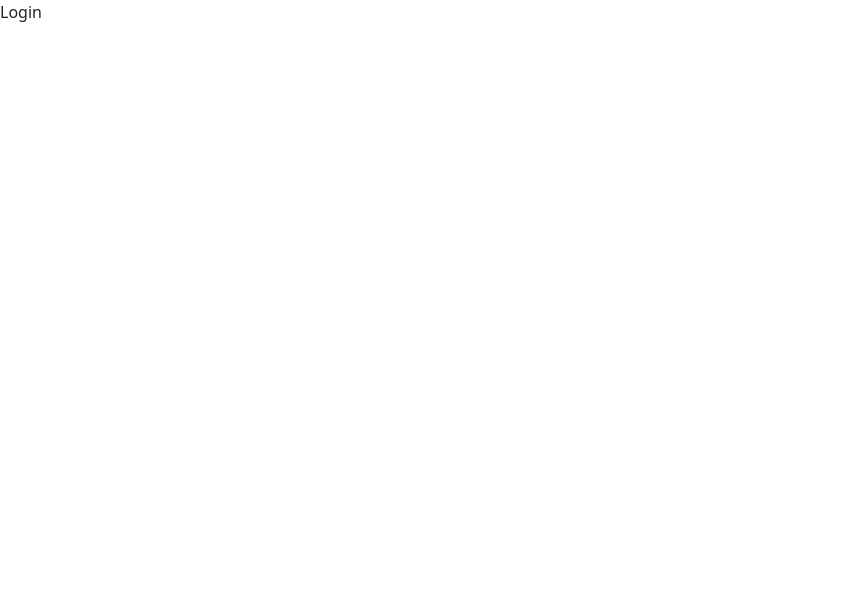
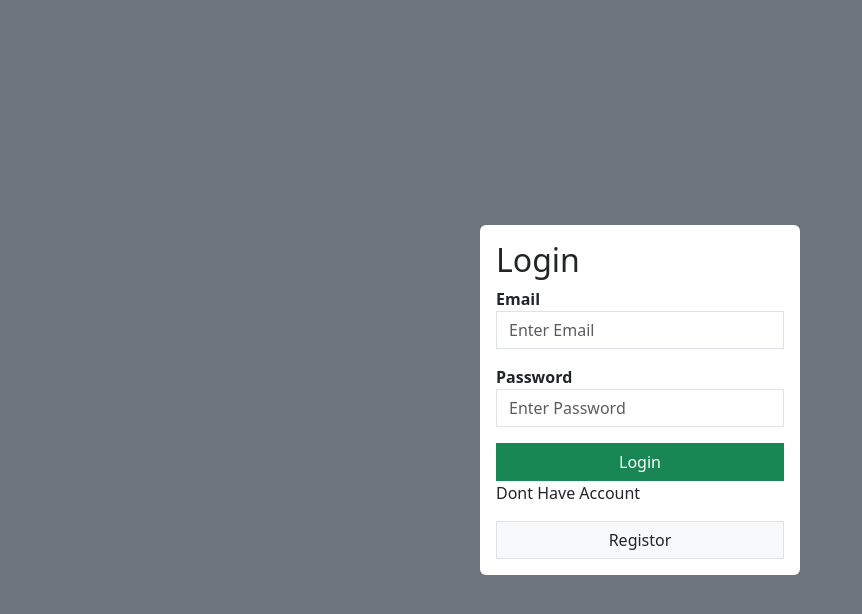
Before and after one commit to Dcoder-Nikhil/loginpage-using-mern, a React (Vite) app in the folder Client/: page /login in a window 1280 px wide. Shown: the top 614 px of the page, without its empty margins (0-862 px from the left). Built offline with nearby package versions, Linux system fonts and the light colour scheme.

Commit message:
login page UI and api integration added

```diff
--- a/Client/src/login.jsx
+++ b/Client/src/login.jsx
@@ -1,13 +1,65 @@
-import { useState } from "react";
-
+import {useState} from "react";
+import {Link} from 'react-router-dom'
+import axios from 'axios'
+import { useNavigate } from "react-router-dom";
 
 function Login(){
-    const [,] = useState("")
+
+    const [email, setEmail] = useState()
+    const [password, setPassword] = useState()
+    const navigate = useNavigate()
+
+    const handleSubmit = (e) =>{
+        e.preventDefault()
+        axios.post('http://localhost:3001/login', {email, password})
+        .then(result => {
+            console.log(result)
+            if(result.data === "success"){
+                navigate('/home')
+            }
+        })
+        .catch(err => console.log(err))
+    }
+
     return(
-        <div>
-            Login
+        <div className="d-flex justify-content-center align-items-center bg-secondary vh-100">
+            <div className="bg-white p-3 rounded w-25">
+                <h2>Login</h2>
+                <form onSubmit={handleSubmit}>
+                    <div className="mb-3">
+                        <label htmlFor="email">
+                            <strong>Email</strong>
+                        </label>
+                        <input
+                        type="text"
+                        placeholder="Enter Email"
+                        autoComplete="off"
+                        name="email"
+                        className="form-control rounded-0"
+                        onChange={(e)=> setEmail(e.target.value)} />
+                    </div>
+                    <div className="mb-3">
+                        <label htmlFor="email">
+                            <strong>Password</strong>
+                        </label>
+                        <input
+                        type="password"
+                        placeholder="Enter Password"
+                        autoComplete="off"
+                        name="email"
+                        className="form-control rounded-0"
+                        onChange={(e)=> setPassword(e.target.value)} />
+                    </div>
+                    <button type="submit" className="btn btn-success w-100 rounded-0">
+                        Login
+                    </button>
+                </form>
+                <p>Dont Have Account</p>
+                <Link to="/register"  className="btn btn-default border w-100 bg-light rounded-0 text-decoration-none">
+                    Registor
+                </Link>
+            </div>
         </div>
     );
 }
-
 export default Login;
```
Also changed, not shown: 1 other file (tests, documents, lock files or other folders).
